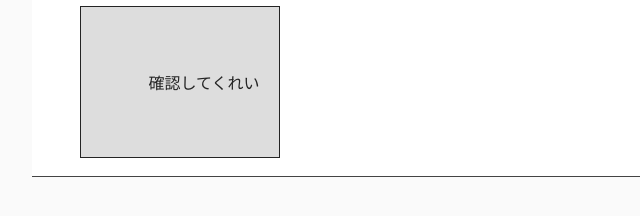
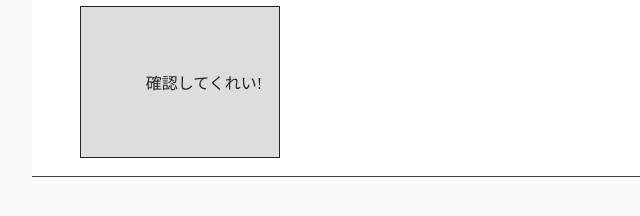
Before and after one commit to yuta-sato0529/css-layout-flex, a plain HTML site: page index.html in a window 1280 px wide. Shown: the part 197-413 px from the top of the page, 178-818 px from the left. Drawn offline with Linux system fonts and the light colour scheme.

Commit message:
!をつけた

```diff
--- a/index.html
+++ b/index.html
@@ -15,7 +15,7 @@
             <h2>margin と padding</h2>
             <div class="card">
                 <div class="card-content">
-                    確認してくれい
+                    確認してくれい!
                 </div>
             </div>
         </section>
```
